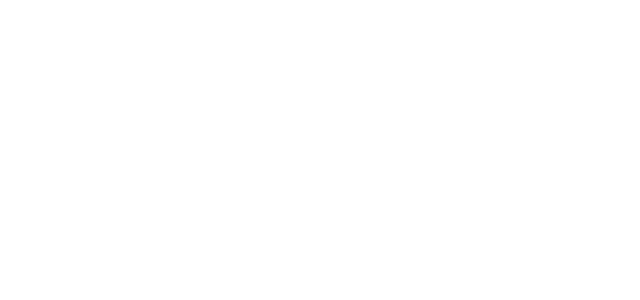
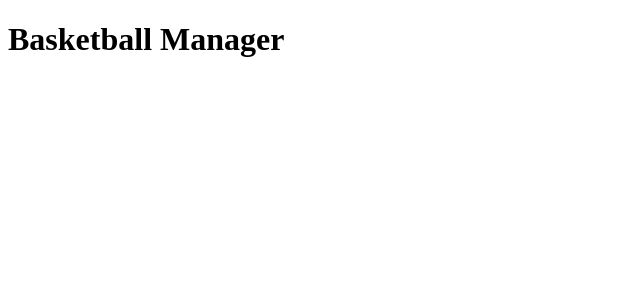
Before and after one commit to apacheco37/basketball-manager-web, an Angular app: page / in a window 1280 px wide. Shown: the top 300 px of the page, without its empty margins (0-640 px from the left). Built offline with nearby package versions, Linux system fonts and the light colour scheme.

Commit message:
Add title to site

```diff
--- a/src/app/app.component.html
+++ b/src/app/app.component.html
@@ -1,2 +1,4 @@
+
+<h1>{{title}}</h1>
 
 <router-outlet></router-outlet>
--- a/src/app/app.component.ts
+++ b/src/app/app.component.ts
@@ -6,5 +6,5 @@
   styleUrls: ['./app.component.css']
 })
 export class AppComponent {
-  title = 'basketball-manager-web';
+  title = 'Basketball Manager';
 }
```
